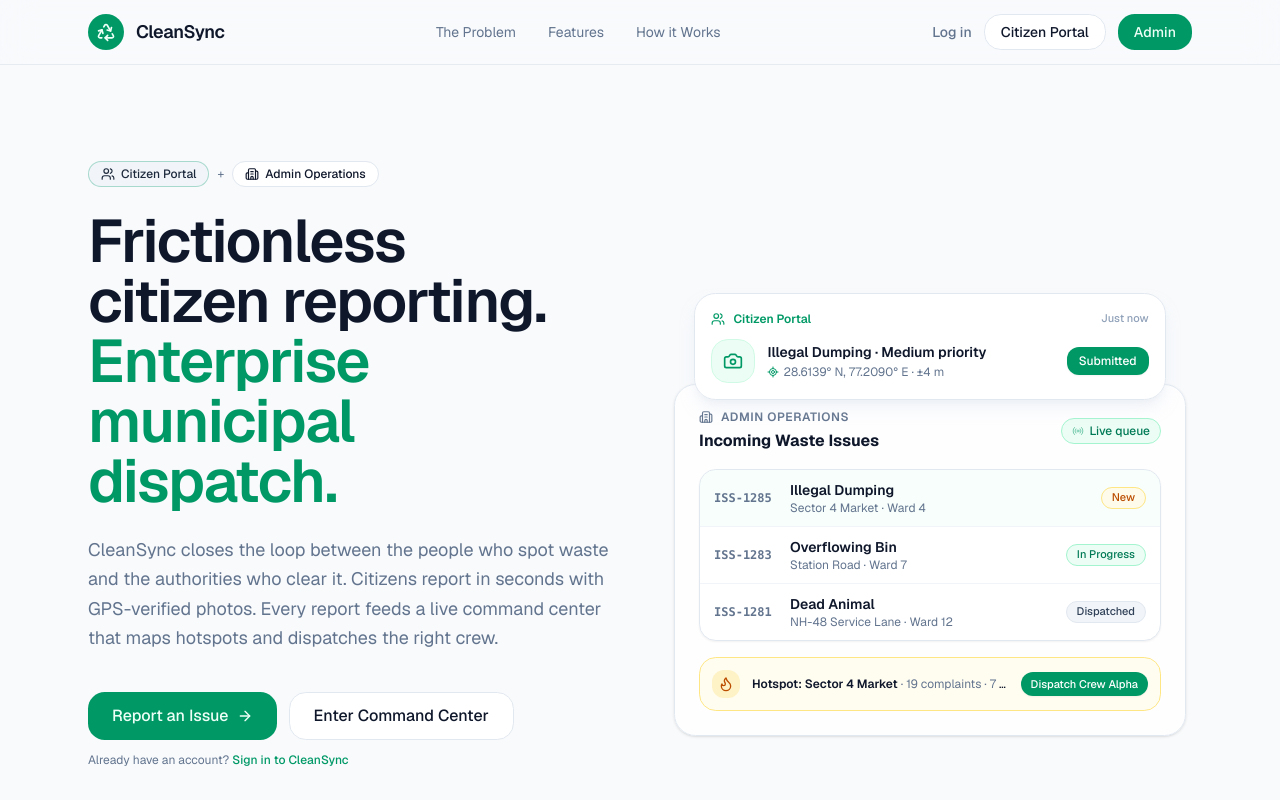
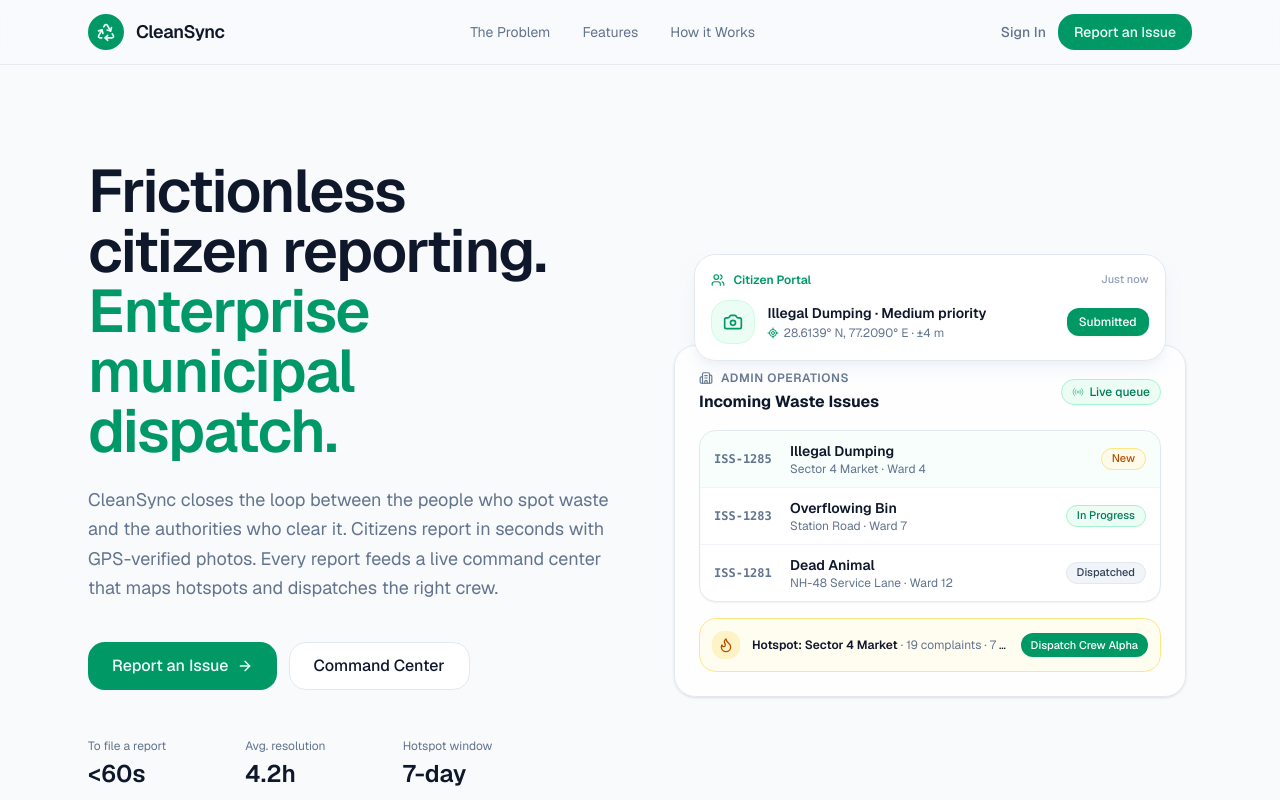
Before and after one commit to Adarsh219/hackathon, a Next.js app: page / in a window 1280 px wide. Shown: the top 800 px of the page. Built offline with nearby package versions, Linux system fonts and the light colour scheme.

Commit message:
refactor(landing): streamline navigation and clean up redundant CTAs

```diff
--- a/components/landing/hero.tsx
+++ b/components/landing/hero.tsx
@@ -7,28 +7,9 @@ export function Hero() {
     <section aria-labelledby="hero-title" className="mx-auto max-w-6xl px-4 pb-20 pt-16 md:px-6 md:pb-28 md:pt-24">
       <div className="grid items-center gap-14 lg:grid-cols-2">
         <div>
-          <div className="flex flex-wrap items-center gap-2">
-            <Link
-              href="/login?role=citizen"
-              className="inline-flex items-center gap-1.5 rounded-full border border-primary/30 bg-secondary px-3 py-1 text-xs font-medium text-secondary-foreground transition-colors hover:bg-secondary/80"
-            >
-              <Users className="size-3.5" aria-hidden="true" />
-              Citizen Portal
-            </Link>
-            <span className="text-xs text-muted-foreground" aria-hidden="true">
-              +
-            </span>
-            <Link
-              href="/login?role=admin"
-              className="inline-flex items-center gap-1.5 rounded-full border border-border bg-card px-3 py-1 text-xs font-medium text-foreground transition-colors hover:bg-card/80"
-            >
-              <Building2 className="size-3.5" aria-hidden="true" />
-              Admin Operations
-            </Link>
-          </div>
           <h1
             id="hero-title"
-            className="mt-6 text-balance text-4xl font-semibold tracking-tight text-foreground md:text-5xl lg:text-6xl"
+            className="text-balance text-4xl font-semibold tracking-tight text-foreground md:text-5xl lg:text-6xl"
           >
             Frictionless citizen reporting. <span className="text-primary">Enterprise municipal dispatch.</span>
           </h1>
@@ -38,20 +19,14 @@ export function Hero() {
             dispatches the right crew.
           </p>
           <div className="mt-10 flex flex-col gap-3 sm:flex-row">
-            <ButtonLink href="/login?role=citizen" size="lg">
+            <ButtonLink href="/report" size="lg">
               Report an Issue
               <ArrowRight className="size-4" aria-hidden="true" />
             </ButtonLink>
             <ButtonLink href="/login?role=admin" size="lg" variant="outline">
-              Enter Command Center
+              Command Center
             </ButtonLink>
           </div>
-          <p className="mt-3 text-xs text-muted-foreground">
-            Already have an account?{' '}
-            <Link href="/login" className="font-medium text-primary hover:underline">
-              Sign in to CleanSync
-            </Link>
-          </p>
           <dl className="mt-12 grid max-w-md grid-cols-3 gap-6">
             {[
               { value: '<60s', label: 'To file a report' },
--- a/components/landing/site-header.tsx
+++ b/components/landing/site-header.tsx
@@ -31,12 +31,11 @@ export function SiteHeader() {
             href="/login"
             className="text-sm font-medium text-muted-foreground transition-colors hover:text-foreground"
           >
-            Log in
+            Sign In
           </Link>
-          <ButtonLink href="/login?role=citizen" variant="outline" className="hidden sm:inline-flex">
-            Citizen Portal
+          <ButtonLink href="/report">
+            Report an Issue
           </ButtonLink>
-          <ButtonLink href="/login?role=admin">Admin</ButtonLink>
         </div>
       </div>
     </header>
```
